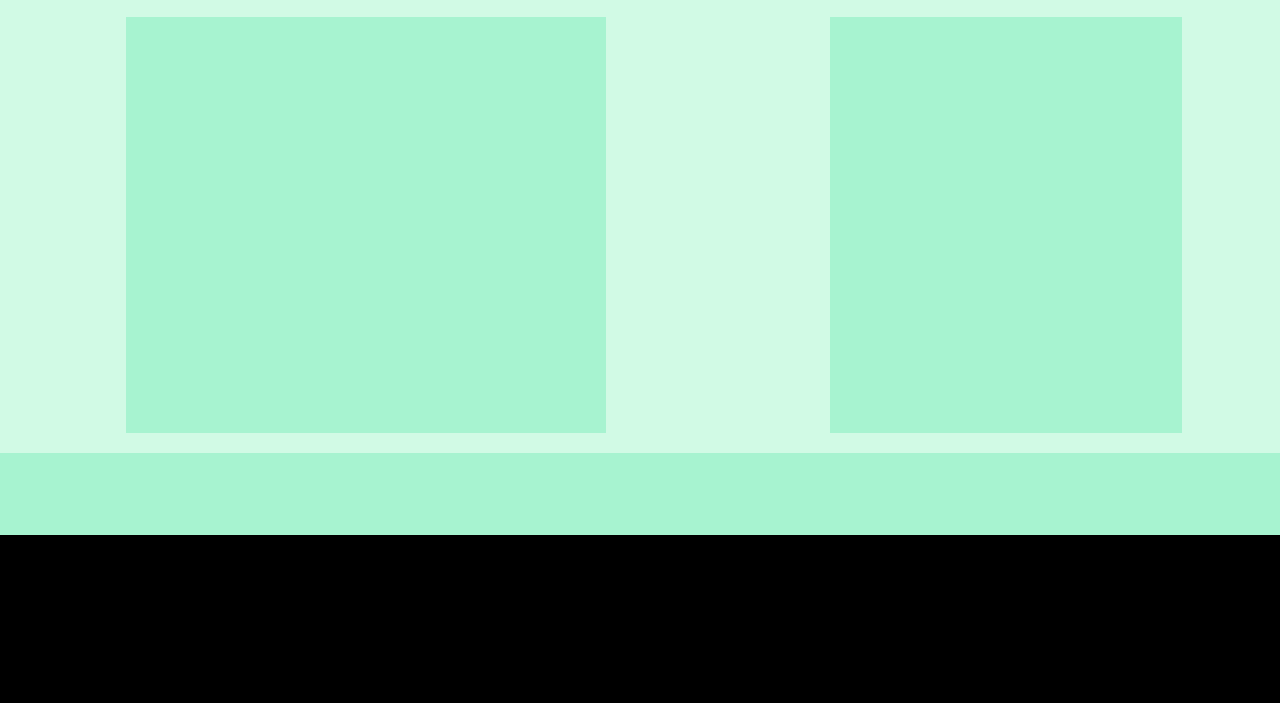
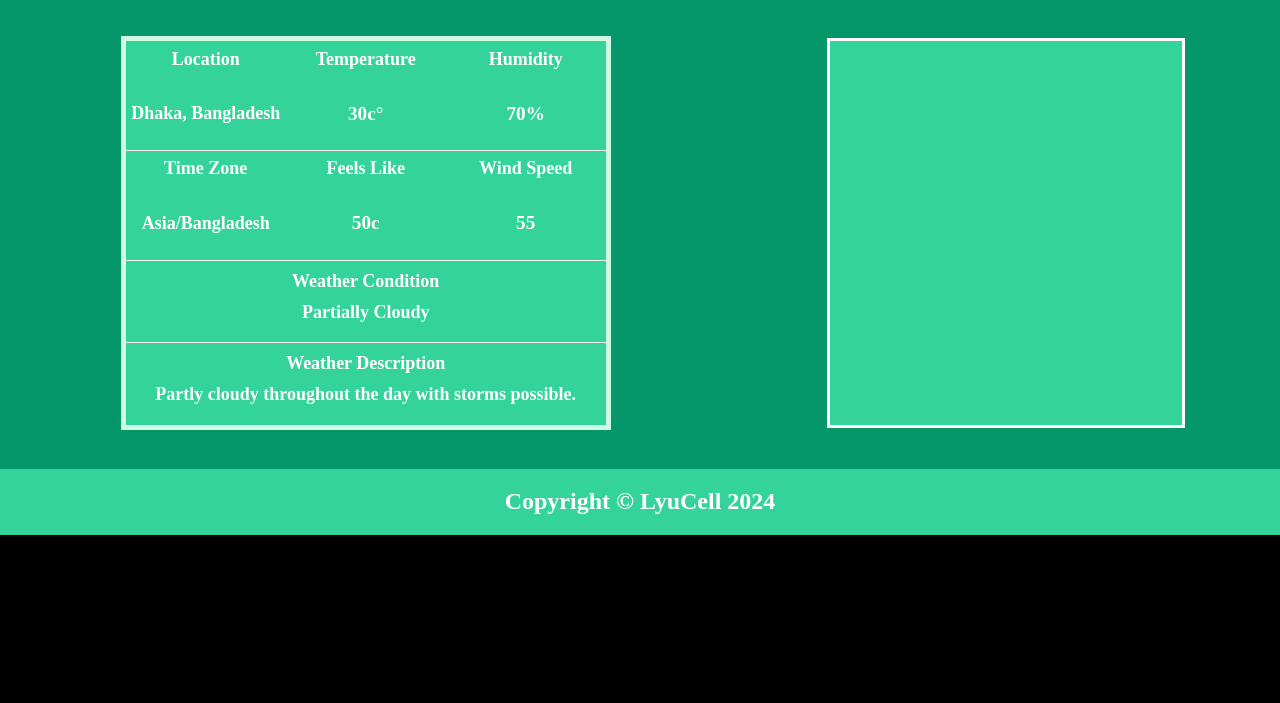
Before and after one commit to lyu-cell/Weather-App, a website built with webpack: page src/index.html in a window 1280 px wide. Shown: the part 97-800 px from the top of the page. Built offline with nearby package versions, Linux system fonts and the light colour scheme.

Commit message:
web design complate and added multiple stats and good ui to search and see weather data retrived from the api

```diff
--- a/src/index.html
+++ b/src/index.html
@@ -10,14 +10,45 @@
         <div class="brand">LWForecast</div>
         <form>
             <label for="locationInput" class="(locationLabel)"></label>
-            <input type="text" id="locationInput">
+            <input type="text" id="locationInput" placeholder="Enter City Name Here">
             <button class="searchSubmitBtn">Get Weather</button>
         </form>
     </header>
     <div class="content">
-        <div class="currentWeatherForecast"></div>
+        <div class="currentWeatherForecast">
+            <div class="addressContainer">
+                <span class="addressLabel">Location</span>
+                <span class="address">Dhaka, Bangladesh</span>
+            </div>
+            <div class="tempContainer">
+                <span class="tempLabel">Temperature</span>
+                <span class="temperature">30c°</span>
+            </div>
+            <div class="humidityContainer">
+                <span class="humidityLabel">Humidity</span>
+                <span class="humidity">70%</span>
+            </div>
+            <div class="timezoneContainer">
+                <span class="timezoneLabel">Time Zone</span>
+                <span class="timezone">Asia/Bangladesh</span>
+            </div>
+            <div class="feelslikeContainer">
+                <span class="feelslikeLabel">Feels Like</span>
+                <span class="feelslike">50c</span>
+            </div>
+            <div class="windspeedContainer">
+                <span class="windspeedLabel">Wind Speed</span>
+                <span class="windspeed">55</span>
+            </div>
+            <div class="desAndConContainer">
+                <div class="weatherConLabel">Weather Condition</div>
+                <div class="weatherCondition">Partially Cloudy</div>
+                <div class="weatherDesLabel">Weather Description</div>
+                <div class="weatherDescription">Partly cloudy throughout the day with storms possible.</div>
+            </div>
+        </div>
         <div class="futureWeatherForecast"></div>
     </div>
-    <footer></footer>
+    <footer>Copyright © LyuCell 2024</footer>
 </body>
 </html>
--- a/src/index.js
+++ b/src/index.js
@@ -1,4 +1,3 @@
-import {ui} from "./ui.js"
 import {style} from "./style.css"
 
 
@@ -15,6 +14,18 @@ submitBtn.addEventListener("click", (e) => {
     }
 })
 
+const forecastUiElements = (function () {
+    const locationAddress = document.querySelector('.address')
+    const temperature = document.querySelector(".temperature")
+    const humid = document.querySelector('.humidity')
+    const timeZone = document.querySelector(".timezone")
+    const feelsLike = document.querySelector(".feelslike")
+    const windSpeed = document.querySelector(".windspeed")
+    const weatherCon = document.querySelector(".weatherCondition")
+    const weatherDes = document.querySelector(".weatherDescription")
+
+    return {locationAddress, temperature, humid, timeZone, feelsLike, windSpeed, weatherCon, weatherDes}
+})()
 
 async function locationWeatherData(place) {
     const response = await fetch(`https://weather.visualcrossing.com/VisualCrossingWebServices/rest/services/timeline/${place}?key=37JHTAYVVJH37V3KZUGSMERW4`, {mode: "cors"})
@@ -24,29 +35,23 @@ async function locationWeatherData(place) {
 
 async function objectData(Data) {
     const date = new Date()
-    const hour = date.getHours()
-    const relevantData = {}
-    relevantData.address = Data.address
-    relevantData.description = Data.description
-    relevantData.timezone = Data.timezone
-    relevantData.condition = Data.days[0].conditions
-    relevantData.temperature = convertToCelsius(Data.days[0].hours[hour].temp)
+    const currentHour = date.getHours()
+    forecastUiElements.locationAddress.textContent = `${Data.resolvedAddress}`
+    forecastUiElements.temperature.textContent = `${convertToCelsius(Data.days[0].hours[currentHour].temp)} C°`
+    forecastUiElements.humid.textContent = `${Math.round(Data.days[0].hours[currentHour].humidity)}%`
+    forecastUiElements.timeZone.textContent = `${Data.timezone}`
+    forecastUiElements.feelsLike.textContent = `${convertToCelsius(Data.days[0].hours[currentHour].feelslike)} C°`
+    forecastUiElements.windSpeed.textContent = `${Data.days[0].hours[currentHour].windspeed} km/h`
+    forecastUiElements.weatherCon.textContent = `${Data.days[0].conditions}`
+    forecastUiElements.weatherDes.textContent = `${Data.days[0].description}`
+
+    console.log(Data.days[0].hours[currentHour].temp)
+    console.log(Data.days[0].hours[currentHour].feelslike)
     console.log(Data)
-    console.log(relevantData)
 }
 
 function convertToCelsius(num) {
     const result = num-32
     const result2 = 5/9
-    return Math.ceil(result * result2)
+    return Math.round(result * result2)
 }
-
-/*
-Address
-timezone
-condition
-temperature
-humidity
-wind speed
-
-*/
--- a/src/style.css
+++ b/src/style.css
@@ -1,6 +1,6 @@
 body {
     display: grid;
-    grid-template-rows: 1fr 5fr .9fr;
+    grid-template-rows: 1fr 5fr .7fr;
     height: 39.5em;
     margin: 0px;
     background-color: black;
@@ -10,7 +10,7 @@ body {
     display: grid;
     grid-template-columns: 2fr 1fr 2fr;
     grid-row: 1/2;
-    background-color: #a7f3d0;
+    background-color: #34d399;
 }
 
 .brand {
@@ -41,30 +41,117 @@ input[id="locationInput"] {
     grid-template-columns: 4fr 3fr;
     grid-template-rows: 1fr;
     grid-row: 2/3;
-    border-top: 3px solid white;
-    background-color: #d1fae5;
+    background-color: #059669;
 }
 
 .currentWeatherForecast {
+    display: grid;
+    grid-template-columns: repeat(3, 1fr);
+    grid-template-rows: 1fr 1fr 1.5fr;
     justify-self: center;
     align-self: center;
     grid-column: 1/2;
-    height: 26em;
+    height: 24em;
     width: 30em;
-    background-color: #a7f3d0;
+    background-color: #34d399;
     border: 5px solid #d1fae5;
 }
 
+
+.addressContainer,
+.tempContainer,
+.humidityContainer,
+.timezoneContainer,
+.feelslikeContainer,
+.windspeedContainer {
+    display: grid;
+    grid-template-rows: 1.5fr 3fr;
+    border-bottom: 1px solid white;
+}
+
+
+.addressLabel,
+.tempLabel,
+.humidityLabel,
+.timezoneLabel,
+.feelslikeLabel,
+.windspeedLabel {
+    display: flex;
+    justify-self: center;
+    align-self: center;
+    font-size: large;
+    font-weight: 800;
+    color: white;
+}
+
+.address,
+.timezone {
+    align-self: center;
+    text-align: center;
+    font-size: large;
+    font-weight: 600;
+    color: white;
+}
+
+.temperature,
+.humidity,
+.feelslike,
+.windspeed {
+    justify-self: center;
+    align-self: center;
+    font-size: larger;
+    font-weight: 600;
+    color: white;
+}
+
+.desAndConContainer {
+    display: grid;
+    grid-template-rows: repeat(4, 1fr);
+    grid-row: 3/4;
+    grid-column: 1/4;
+}
+
+.weatherConLabel,
+.weatherDesLabel,
+.weatherCondition,
+.weatherDescription {
+    display: flex;
+    justify-content: center;
+    text-align: center;
+    font-size: large;
+    font-weight: 600;
+    color: white;
+}
+
+.weatherCondition {
+    border-bottom: 1px solid white;
+}
+
+.weatherConLabel,
+.weatherDesLabel {
+    align-items: center;
+}
+
+
 .futureWeatherForecast {
+    display: grid;
+    grid-template-rows: repeat(6, 1fr);
     justify-self: center;
     align-self: center;
     grid-column: 2/3;
-    background-color: #a7f3d0;
-    height: 26em;
+    background-color: #34d399;
+    border: 3px solid white;
+    height: 24em;
     width: 22em;
 }
 
 footer {
+    display: flex;
+    justify-content: center;
+    align-items: center;
+    color: white;
+    font-size: 1.5em;
+    font-weight: 600;
     grid-row: 3/4;
-    background-color: #a7f3d0;
+    background-color: #34d399;
 }
```
